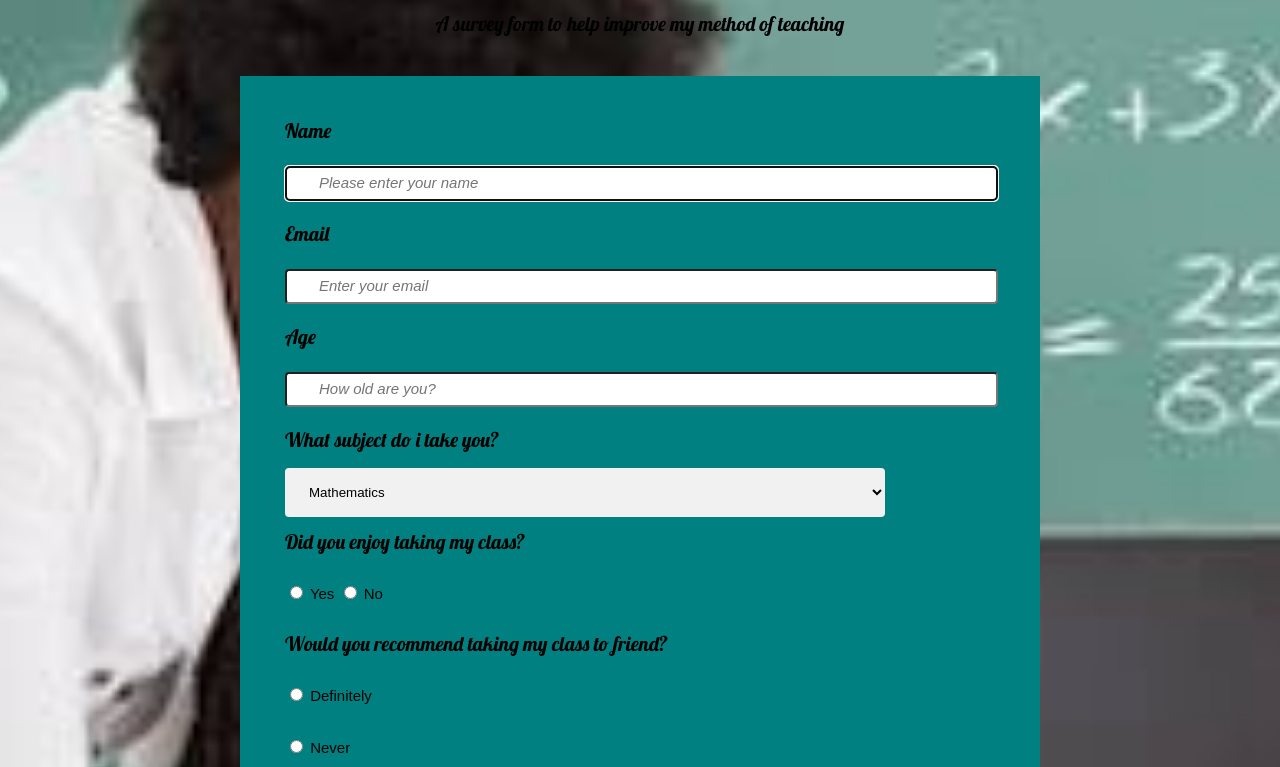
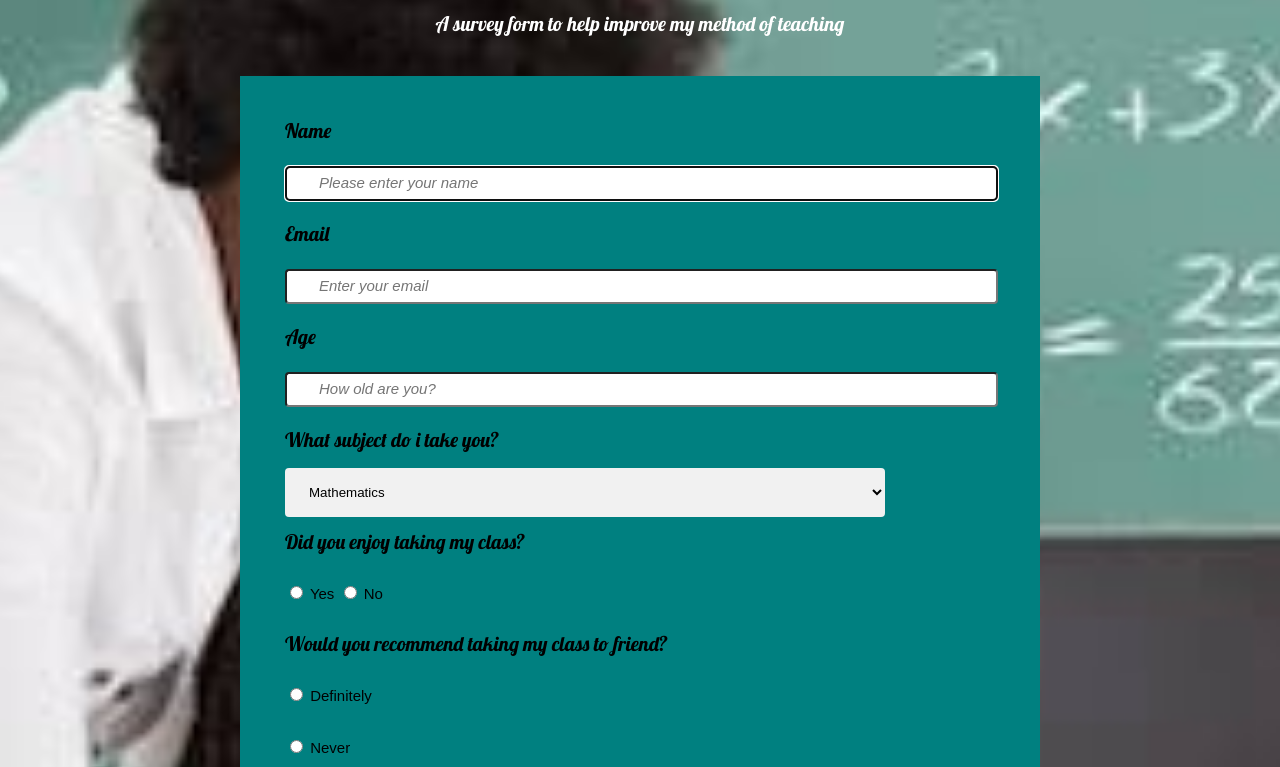
Before and after one commit to folarmi/surveyForm, a plain HTML site: page index.html in a window 1280 px wide. Shown: the part 121-888 px from the top of the page. Drawn offline with Linux system fonts and the light colour scheme; a web font is replaced by a local one.

Commit message:
made some changes

```diff
--- a/style.css
+++ b/style.css
@@ -11,6 +11,10 @@ body{
     background-position: center;
     background-size: cover;
     background-repeat: no-repeat;
+}
+
+#title, #description{
+    color:white;
 }
 
 .upper{
```
